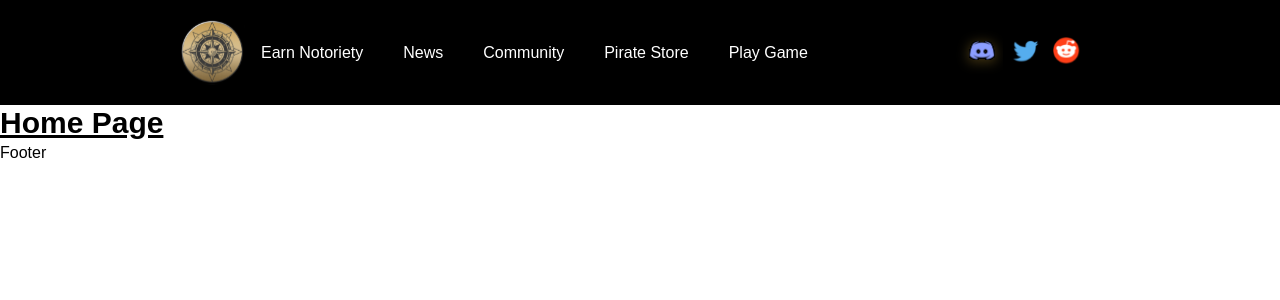
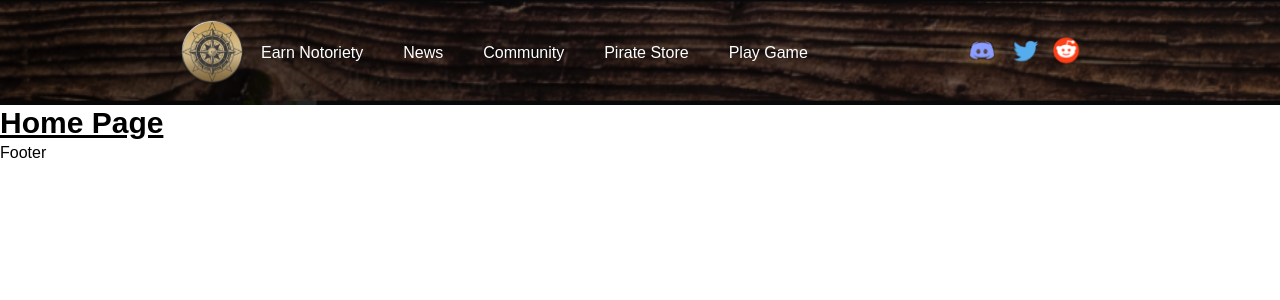
Before and after one commit to l0x539/notorious-website, a Next.js app: page / in a window 1280 px wide. Shown: the top 300 px of the page. Built offline with nearby package versions, Linux system fonts and the light colour scheme; a web font is replaced by a local one.

Commit message:
Update header background image.

```diff
--- a/components/organisms/Header.tsx
+++ b/components/organisms/Header.tsx
@@ -10,8 +10,8 @@ import HeaderLink from '../atoms/HeaderLink';
 const Header = () => {
   return (
     <header>
-      <div className="container mx-auto">
-        <nav className='flex items-center flex-wrap p-3 bg-black'>
+      <div className="container mx-auto bg-nav bg-cover">
+        <nav className='flex items-center flex-wrap p-3'>
           <Link href='/'>
             <a className='inline-flex items-center p-2 mr-2 ml-40 '>
               <Image src={logo} height={65} width={65} />
--- a/tailwind.config.js
+++ b/tailwind.config.js
@@ -7,7 +7,11 @@ module.exports = {
     './layout/**/*.{js,ts,jsx,tsx}',
   ],
   theme: {
-    extend: {},
+    extend: {
+      backgroundImage: (theme) => ({
+        nav: 'url(\'../components/atoms/assets/bg-image.PNG\')',
+      }),
+    },
   },
   plugins: [],
 };
```
Also changed, not shown: components/atoms/assets/bg-image.PNG (added).
